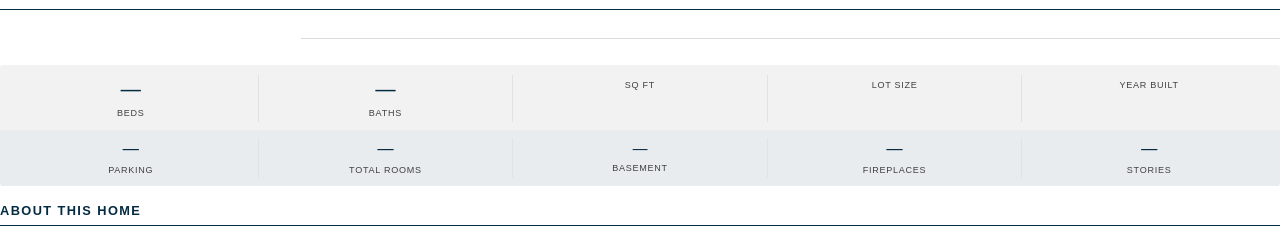
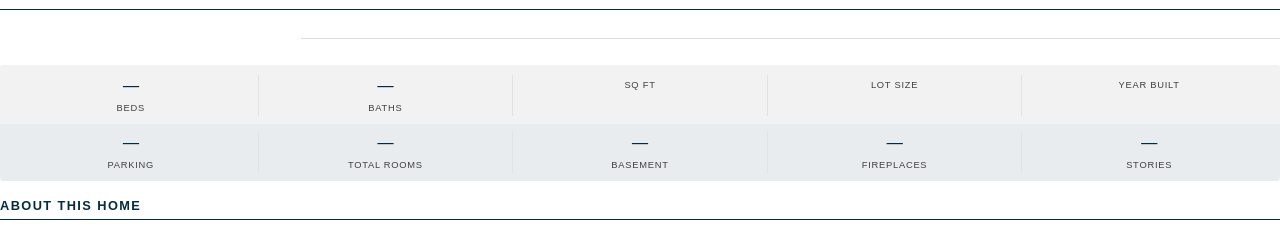
Before and after one commit to brianelmorehomes/jlg-showing-packet, a Flask app: template templates/flyer.html in a window 1280 px wide. Shown: the part 29-258 px from the top of the page. Run offline with Flask 3, Linux system fonts and the light colour scheme; the template is opened without the code that fills it, so the values that code supplies are empty.

Commit message:
Unify facts-strip font sizes to one consistent serif/sans-serif pair
Same fix as jlg-listing-flyer -- one .fact .num size (12pt) and one
.fact .lbl/.note size (7pt) used everywhere in the facts strip instead
of three different sizes across rows/field types.

```diff
--- a/templates/flyer.html
+++ b/templates/flyer.html
@@ -192,31 +192,22 @@ h1, h2, h3 { margin: 0; padding: 0; }
   padding: 0 4px;
 }
 .fact:last-child { border-right: none; }
+/* Every fact value (beds/baths/sqft, lot size, year built, parking,
+   rooms, stories, etc.) renders at one consistent serif size/weight
+   regardless of which row it's in or whether it's a number, a word
+   ("Common"), or a placeholder ("Unknown") -- and every label/note
+   underneath renders at one consistent sans-serif size -- so the whole
+   facts strip reads as a single uniform grid instead of a mix of sizes. */
 .fact .num {
   font-family: 'Playfair Display', serif;
   font-weight: 700;
-  font-size: 15pt;
+  font-size: 12pt;
   color: var(--broker-blue);
   display: block;
-}
-.facts-strip-secondary .fact .num { font-size: 12pt; }
-.fact .num.text {
-  font-size: 11pt;
-  letter-spacing: -0.01em;
-}
-/* "TBD"/"Unknown" placeholders read as visually heavier than a real
-   number or short dimension string at the same point size -- a whole
-   word in 15pt bold serif competes with the real data around it instead
-   of quietly saying "no data yet." Dialed down to the same smaller size
-   used for text-style facts (e.g. lot size), but kept in the same
-   Playfair Display serif / broker-blue treatment as every other fact so
-   it still reads as one consistent row, not a mismatched font. */
-.fact .num.placeholder {
-  font-size: 11pt;
   letter-spacing: -0.01em;
 }
 .fact .lbl {
-  font-size: 6.8pt;
+  font-size: 7pt;
   text-transform: uppercase;
   letter-spacing: 0.08em;
   color: var(--granite);
```
